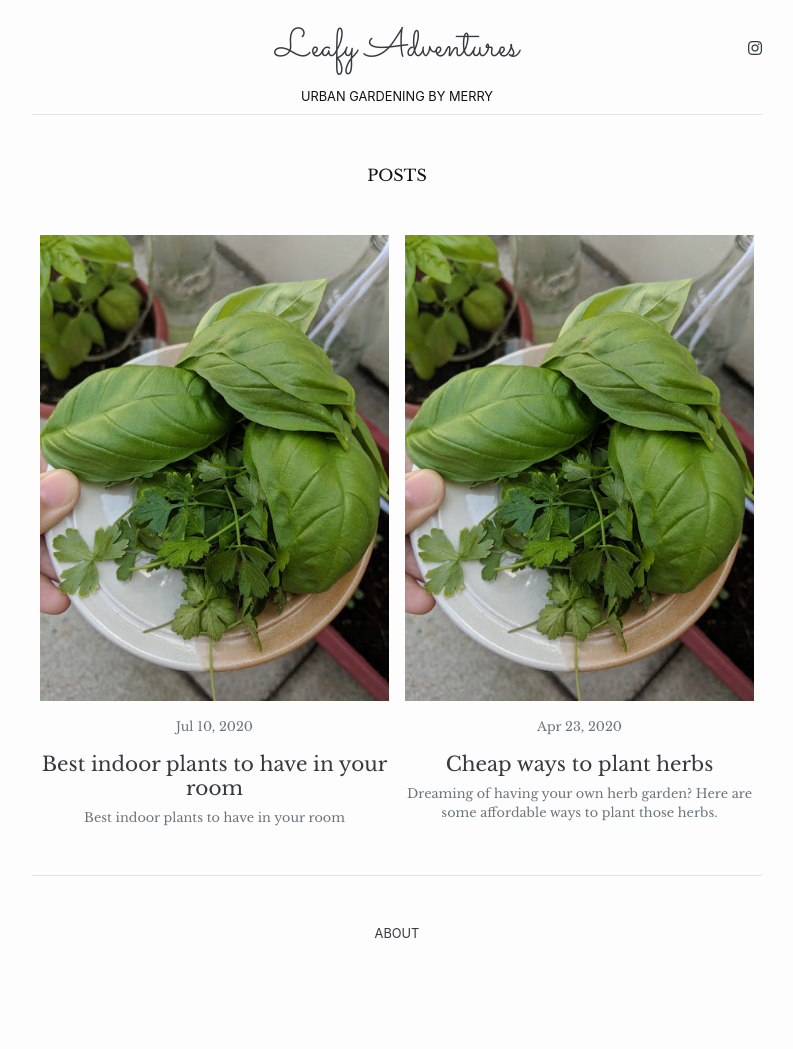
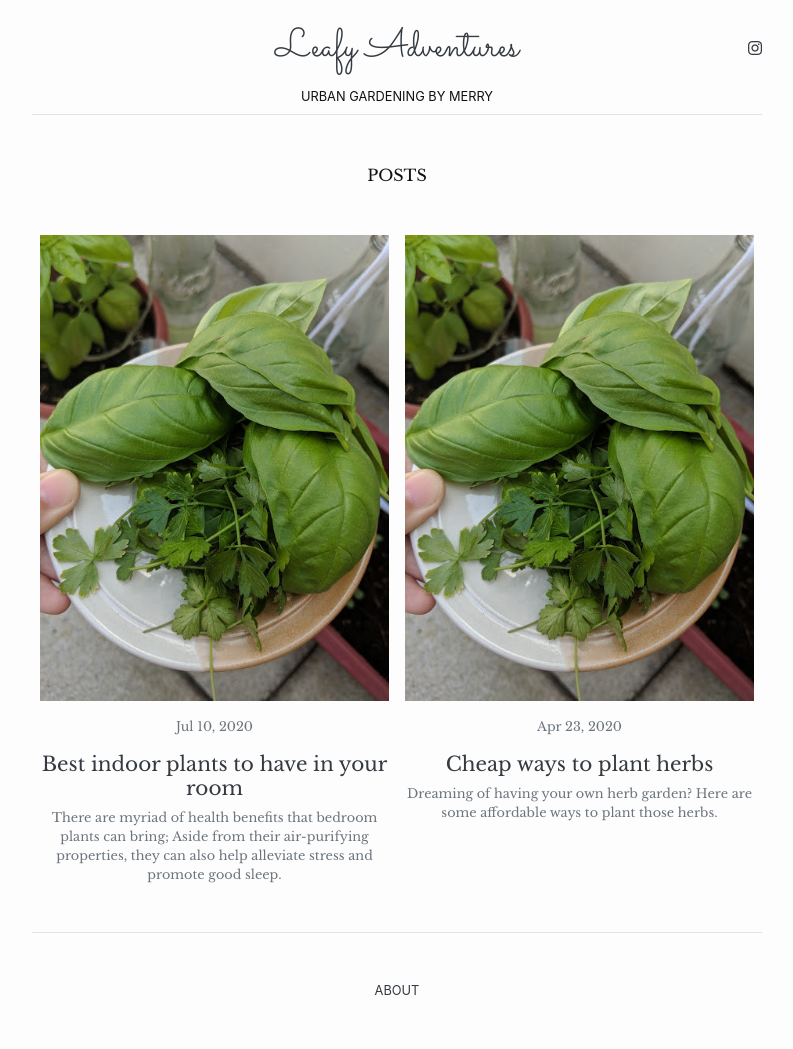
Before and after one commit to ToshiWasabi/Toshi, a Jekyll site: the page built from index.md, in a window 1280 px wide. Shown: the whole page, without its empty margins (243-1036 px from the left). Built offline with Jekyll 4.4.1, drawn with Linux system fonts in a browser that asks for light colours; nearby versions of some CDN libraries; before the commit the page ends 991 px from its top, so only the background shows below that.

Commit message:
Update 2020-07-10-best-indoor-plants-to-have-in-your-room.md

```diff
--- a/_posts/2020-07-10-best-indoor-plants-to-have-in-your-room.md
+++ b/_posts/2020-07-10-best-indoor-plants-to-have-in-your-room.md
@@ -3,7 +3,7 @@ layout: post
 title: Best indoor plants to have in your room
 categories: plants
 image: /images/herbs1.jpg
-summary: Best indoor plants to have in your room
+summary: There are myriad of health benefits that bedroom plants can bring; Aside from their air-purifying properties, they can also help alleviate stress and promote good sleep.
 ---
 
 Hi, Seedlings! It has been a while since I shared my first blog. How are you doing? Hope you are all safe. Despite the terrible things happening around the world and as we continue to brave this pandemic, I am praying that you still manage to take care of yourselves.
```
